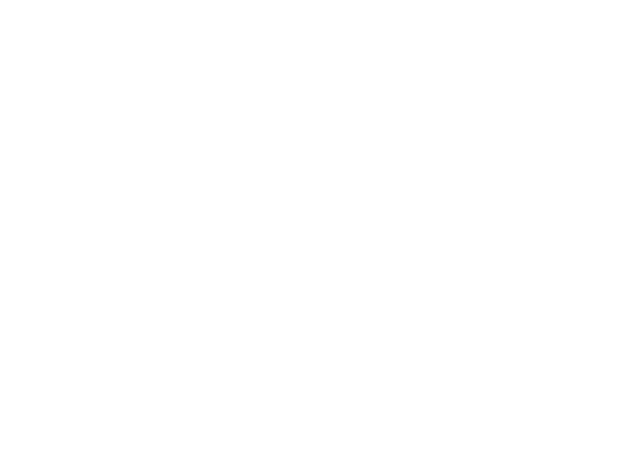
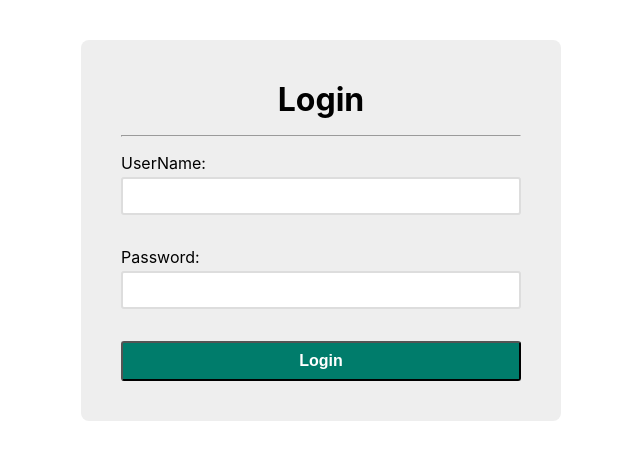
Before and after one commit to kskymst/TestCafe-BrowserStack-E2E-testing-on-Nuxt, a Nuxt app: page /login in a window 1280 px wide. Before the commit this address had no page. Shown: the top 460 px of the page, without its empty margins (319-959 px from the left). Built offline with nearby package versions, Linux system fonts and the light colour scheme.

Commit message:
add: サンプルのログインフォームの作成

```diff
--- a/pages/index.vue
+++ b/pages/index.vue
@@ -1,7 +1,71 @@
 <template>
-  <div class="container"></div>
+  <div class="mypage-wrapper">
+    <h1>MyPage</h1>
+    <hr class="line" />
+    <template v-if="userName">
+      <img src="~/assets/user.svg" />
+      <p class="text">
+        Hello
+        <span class="user-name">{{ userName }}</span>
+      </p>
+    </template>
+    <template v-else>
+      <nuxt-link to="/login">
+        <button>login</button>
+      </nuxt-link>
+    </template>
+  </div>
 </template>
 
 <script>
-export default {}
+export default {
+  asyncData({ store }) {
+    return { userName: store.state.userName }
+  }
+}
 </script>
+
+<style scoped>
+.mypage-wrapper {
+  width: 480px;
+  margin: 40px auto 0;
+  background: #eee;
+  padding: 40px;
+  border-radius: 8px;
+  text-align: center;
+}
+
+h1 {
+  margin-bottom: 16px;
+}
+
+.line {
+  margin-bottom: 16px;
+}
+
+img {
+  width: 80px;
+  height: 80px;
+  display: inline-block;
+  margin-bottom: 16px;
+}
+
+.text {
+  font-size: 20px;
+}
+
+.user-name {
+  font-weight: bold;
+}
+
+button {
+  background: #007c6b;
+  border-radius: 3px;
+  width: 100%;
+  height: 40px;
+  color: #fff;
+  font-size: 16px;
+  font-weight: bold;
+  cursor: pointer;
+}
+</style>
--- /dev/null
+++ b/pages/login.vue
@@ -0,0 +1,90 @@
+<template>
+  <div class="login-wrapper">
+    <h1>Login</h1>
+    <hr class="line" />
+    <p v-if="isError" class="error-message">
+      ユーザーネームもしくはパスワードが誤っています
+    </p>
+    <label>
+      UserName:
+      <input v-model="name" type="text" class="name" />
+    </label>
+    <label>
+      Password:
+      <input v-model="password" type="password" class="password" />
+    </label>
+    <button @click="login">Login</button>
+  </div>
+</template>
+
+<script>
+export default {
+  data: () => ({
+    name: '',
+    password: '',
+    isError: false
+  }),
+  methods: {
+    async login() {
+      const users = await this.$axios.$get('http://localhost:8080/user')
+      const isCorrect = users.some(
+        (user) => user.name === this.name && user.password === this.password
+      )
+      if (isCorrect) {
+        this.$store.commit('SET_USER', this.name)
+        this.$router.push('/')
+      } else {
+        this.name = ''
+        this.password = ''
+        this.isError = true
+      }
+    }
+  }
+}
+</script>
+
+<style scoped>
+.login-wrapper {
+  width: 480px;
+  margin: 40px auto 0;
+  background: #eee;
+  padding: 40px;
+  border-radius: 8px;
+}
+
+h1 {
+  margin-bottom: 16px;
+  text-align: center;
+}
+
+.line {
+  margin-bottom: 16px;
+}
+
+.error-message {
+  color: red;
+  text-align: center;
+  margin-bottom: 8px;
+}
+
+input {
+  width: 100%;
+  padding: 8px 12px;
+  font-size: 16px;
+  border-radius: 3px;
+  border: 2px solid #ddd;
+  box-sizing: border-box;
+  margin: 4px 0 32px;
+}
+
+button {
+  background: #007c6b;
+  border-radius: 3px;
+  width: 100%;
+  height: 40px;
+  color: #fff;
+  font-size: 16px;
+  font-weight: bold;
+  cursor: pointer;
+}
+</style>
--- /dev/null
+++ b/store/index.js
@@ -0,0 +1,9 @@
+export const state = () => ({
+  userName: ''
+})
+
+export const mutations = {
+  SET_USER(state, name) {
+    state.userName = name
+  }
+}
```
Also changed, not shown: assets/user.svg (added).
